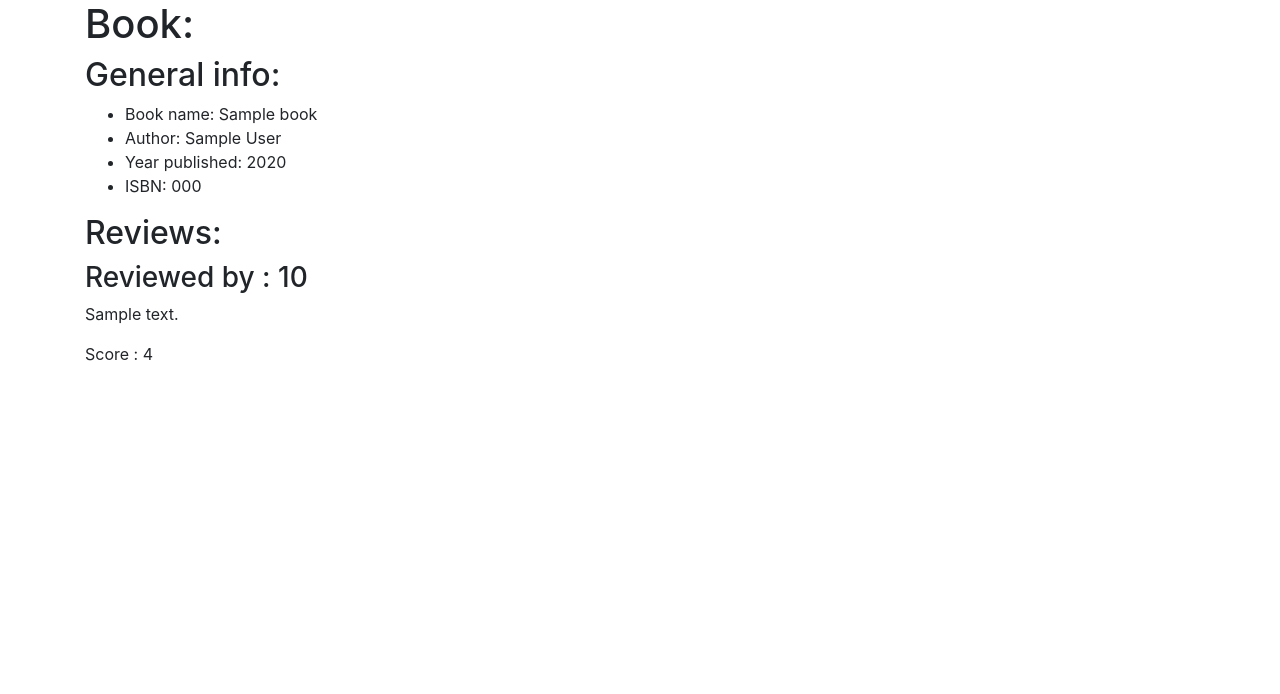
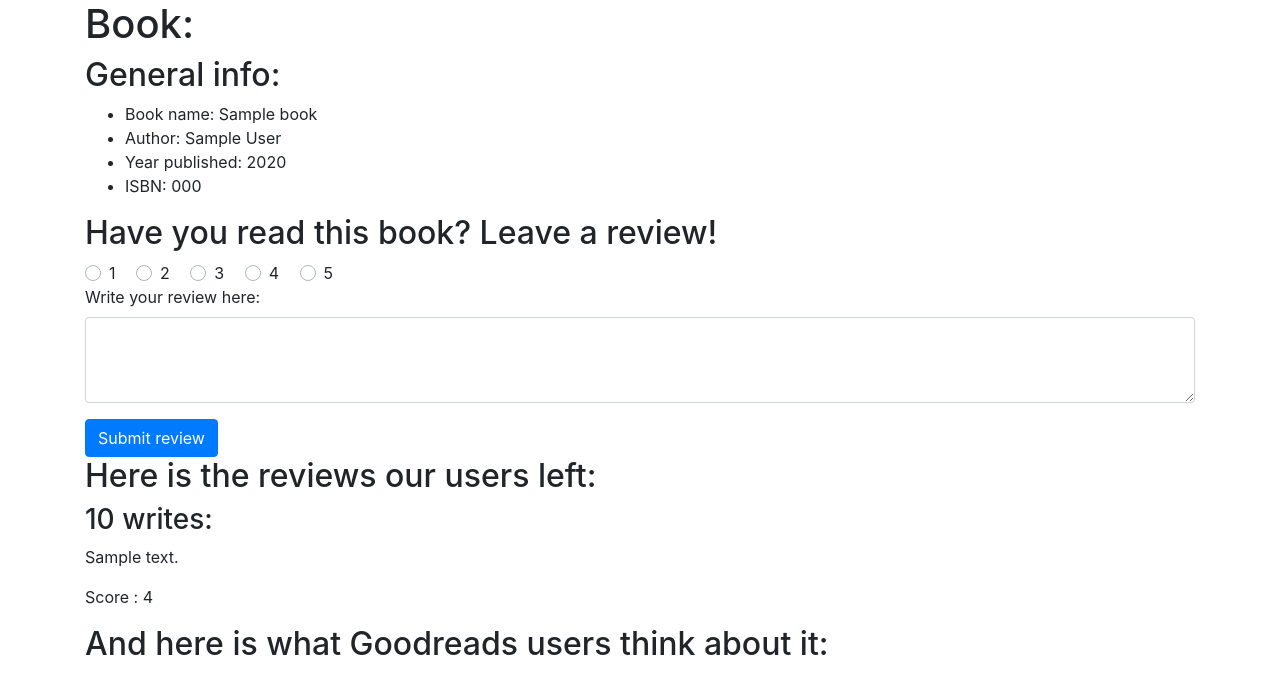
Before and after one commit to siorm2310/CS50_Project1, a Flask app: template templates/book_page.html in a window 1280 px wide. Shown: the top 694 px of the page. Run offline with Flask 2, Linux system fonts and the light colour scheme; the template is opened without the code that fills it: most values are stand-ins (such as "Sample title", 1, 10 or a date in 2020); some libraries are stand-ins or nearby versions.

Commit message:
added review form for book_page

```diff
--- a/application.py
+++ b/application.py
@@ -62,7 +62,11 @@ def book_page(isbn_num):
         return render_template("error.html", message = "Sorry, ISBN didn't match any book", message_code = 404)
 
     # Fetch data from Goodreads
-    # gr_data = requests.get("https://www.goodreads.com/book/review_counts.json", params={"key": "KEY", "isbns": isbn_num})
+    # try:
+        # gr_data = requests.get("https://www.goodreads.com/book/review_counts.json", params={"key": "KEY", "isbns": isbn_num})
+    # except Http404:
+    # TODO : Complete fetching of Goodreads Data
+    # TODO : add "create review"
     return render_template("book_page.html", book = book, reviews = reviews)
 
 
--- a/templates/book_page.html
+++ b/templates/book_page.html
@@ -1,21 +1,91 @@
-{% extends "layout.html" %}
-{% block title %} BookPage {% endblock %}
-{% block body %}
+{% extends "layout.html" %} {% block title %} BookPage {% endblock %} {% block
+body %}
 <h1>Book:</h1>
 <h2>General info:</h2>
 <ul>
-    <li>Book name: {{ book.title }}</li>
-    <li>Author: {{ book.author }}</li>
-    <li>Year published: {{ book.year }}</li>
-    <li>ISBN: {{ book.isbn }}</li>
+  <li>Book name: {{ book.title }}</li>
+  <li>Author: {{ book.author }}</li>
+  <li>Year published: {{ book.year }}</li>
+  <li>ISBN: {{ book.isbn }}</li>
 </ul>
 
-<h2>Reviews: </h2>
+<h2>Have you read this book? Leave a review!</h2>
+<form action="" method="post">
+  <div class="custom-control custom-radio custom-control-inline">
+    <input
+      type="radio"
+      id="customRadioInline1"
+      name="customRadioInline1"
+      class="custom-control-input"
+    />
+    <label class="custom-control-label" for="customRadioInline1"
+      >1</label
+    >
+  </div>
+  <div class="custom-control custom-radio custom-control-inline">
+    <input
+      type="radio"
+      id="customRadioInline2"
+      name="customRadioInline1"
+      class="custom-control-input"
+    />
+    <label class="custom-control-label" for="customRadioInline2"
+      >2</label
+    >
+  </div>
+  <div class="custom-control custom-radio custom-control-inline">
+    <input
+      type="radio"
+      id="customRadioInline3"
+      name="customRadioInline1"
+      class="custom-control-input"
+    />
+    <label class="custom-control-label" for="customRadioInline3"
+      >3</label
+    >
+  </div>
+  <div class="custom-control custom-radio custom-control-inline">
+    <input
+      type="radio"
+      id="customRadioInline4"
+      name="customRadioInline1"
+      class="custom-control-input"
+    />
+    <label class="custom-control-label" for="customRadioInline4"
+      >4</label
+    >
+  </div>
+  <div class="custom-control custom-radio custom-control-inline">
+    <input
+      type="radio"
+      id="customRadioInline5"
+      name="customRadioInline1"
+      class="custom-control-input"
+    />
+    <label class="custom-control-label" for="customRadioInline5"
+      >5</label
+    >
+  </div>
+  <div class="form-group">
+    <label for="reviewTextArea">Write your review here:</label>
+    <textarea
+      class="form-control"
+      id="reviewTextArea"
+      name="reviewInput"
+      rows="3"
+    ></textarea>
+  </div>
+  <button type="submit" class="btn btn-primary" name="submitReviewButton">Submit review</button>
+</form>
+<h2>Here is the reviews our users left:</h2>
 {% for review in reviews %}
-<h3>Reviewed by : {{review.writer}}</h3>
-<p class = "review">
-    {{review.body}}
+<h3>{{review.writer}} writes:</h3>
+<p class="review">
+  {{review.body}}
 </p>
 <p>Score : {{review.rating}}</p>
 {% endfor %}
+
+<h2>And here is what Goodreads users think about it:</h2>
+<!-- TODO : style on the x axis for better readability -->
 {% endblock %}
--- a/templates/search.html
+++ b/templates/search.html
@@ -11,7 +11,6 @@
             <li>Author: {{book.author}}</li>
             <li>ISBN: {{book.isbn}}</li>
         </ul>
-        <!-- TODO : Wrap up in link -->
     </li>
     {% endfor %}
 </ul>
```
